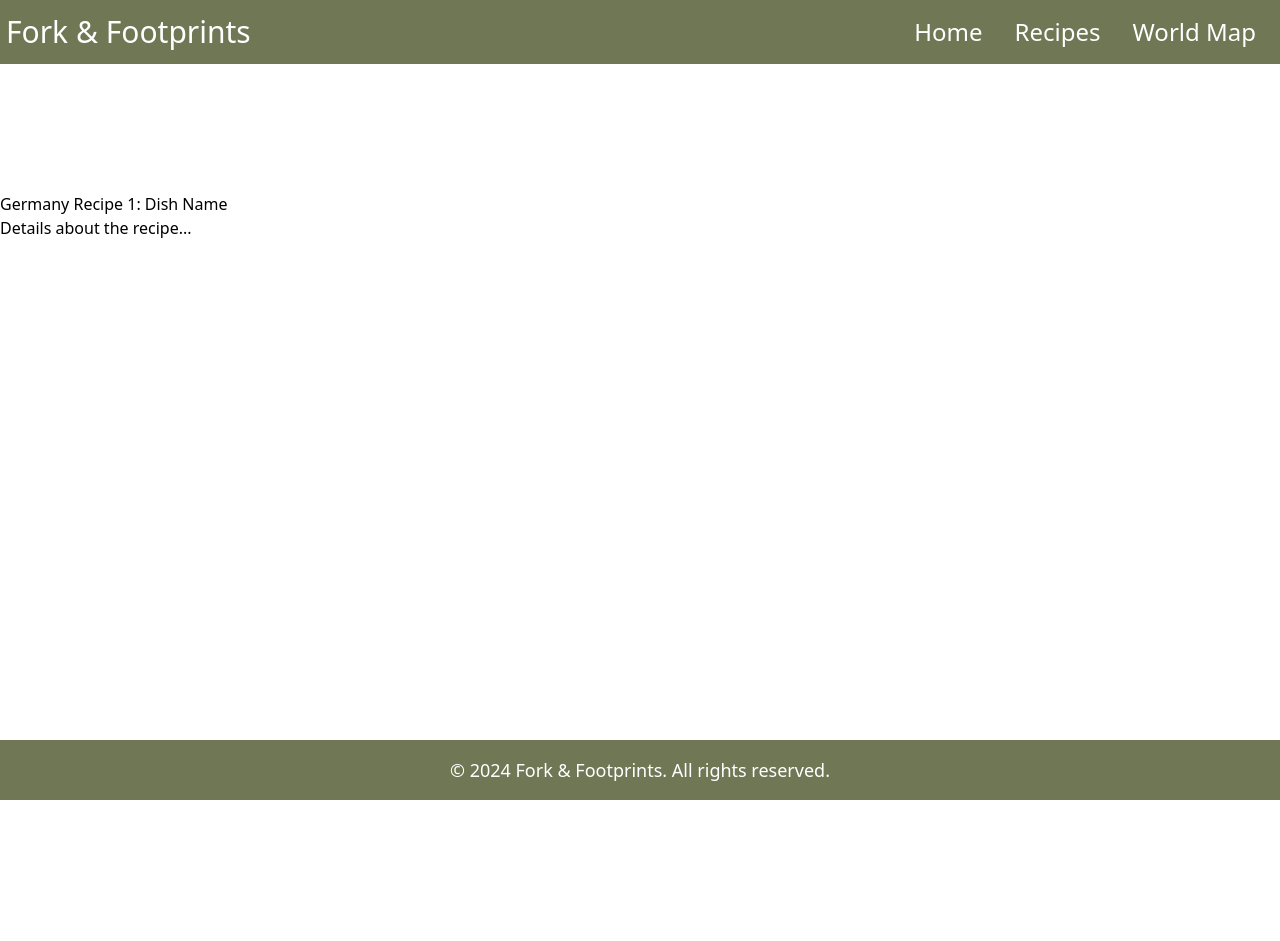
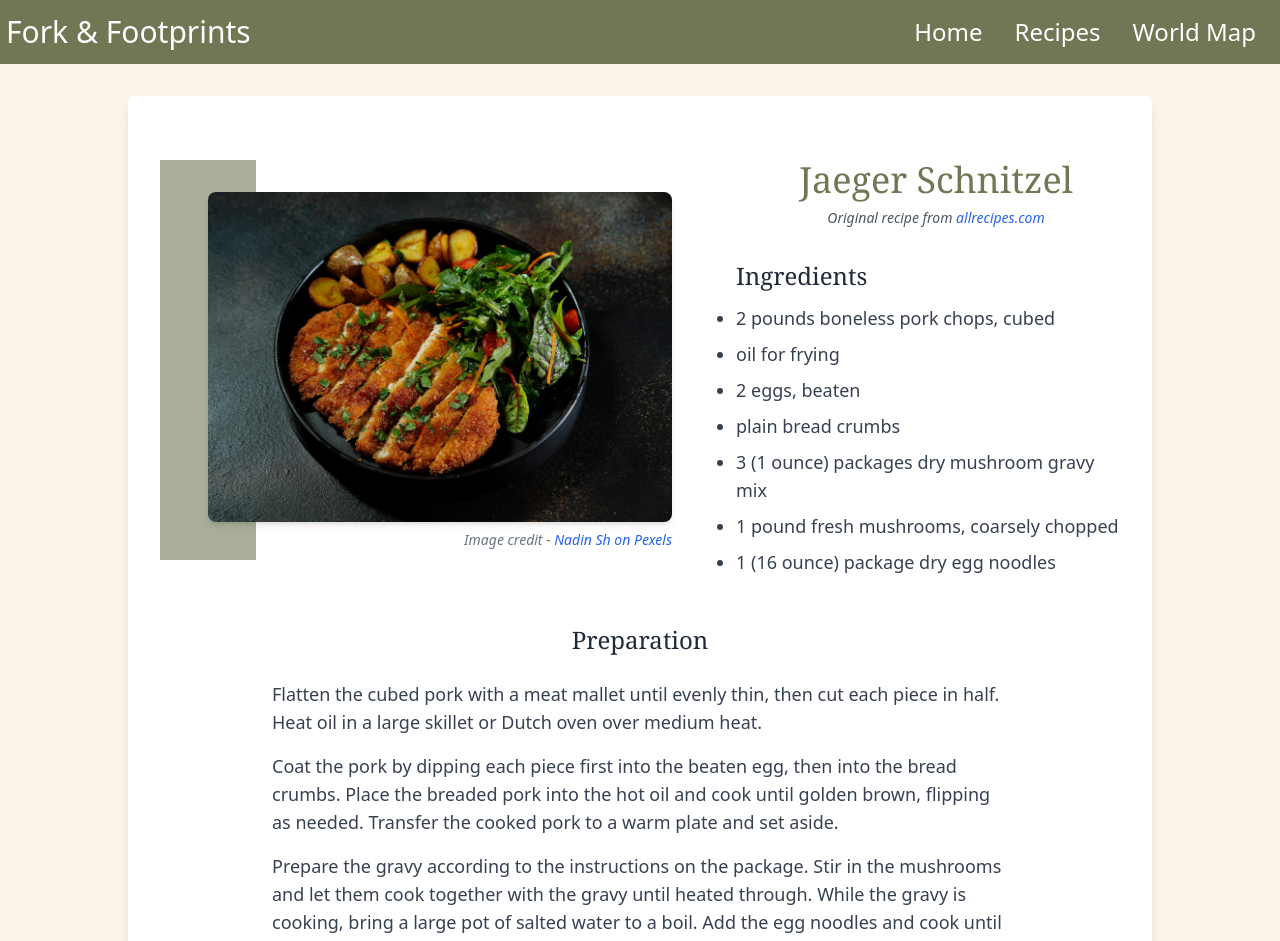
Before and after one commit to Tthompson8416/fork-and-footprints, a React (Vite) app: page /fork-and-footprints/fork-and-footprints/recipes/germany/recipe1 in a window 1280 px wide. Shown: the top 941 px of the page. Before the commit the page ends 800 px from the top, so only its background shows below. Built offline with nearby package versions, Linux system fonts and the light colour scheme.

Commit message:
Recipe16 added

```diff
--- a/src/pages/Recipe16.jsx
+++ b/src/pages/Recipe16.jsx
@@ -1,10 +1,98 @@
-import React from 'react';
+import schnitzel from "../assets/images/germany-images/schnitzel.jpeg";
 
 const Recipe16 = () => {
   return (
-    <div>
-      <h1 className='mt-48'>Germany Recipe 1: Dish Name</h1>
-      <p>Details about the recipe...</p>
+    <div className="flex justify-center bg-custom-cream px-8 py-12 md:py-16">
+      <div className="relative w-full max-w-[95%] sm:max-w-4xl lg:max-w-5xl bg-white rounded-lg shadow-lg p-8 md:py-16 top-8">
+        {/* Two-column grid for image and ingredients */}
+        <div className="grid grid-cols-1 sm:grid-cols-2 gap-8 mb-12">
+          {/* Left column - Image section */}
+          <div className="relative flex justify-center sm:block">
+            <div className="absolute left-0 hidden w-24 h-[400px] bg-custom-accent/60 sm:block z-0" />
+            <div className="relative w-[80%] sm:w-full sm:ml-12">
+              <img
+                src={schnitzel}
+                alt="Jaeger Schnitzel"
+                className="w-full h-[200px] sm:h-[330px] object-cover rounded-lg shadow-md mt-8 z-10"
+              />
+              <p className="relative mt-2 text-xs text-center text-gray-500 sm:text-sm 2xl:text-lg sm:text-right italic">
+                Image credit -{" "}
+                <a
+                  href="https://www.pexels.com/photo/schnitzel-with-baked-potatoes-and-arugula-salad-19396433/"
+                  target="_blank"
+                  rel="noopener noreferrer"
+                  className="text-blue-600 hover:text-blue-800"
+                >
+                  Nadin Sh on Pexels
+                </a>
+              </p>
+            </div>
+          </div>
+
+          {/* Right column - Title and Ingredients */}
+          <div className="relative z-10 space-y-8">
+            <div className="text-center sm:text-left">
+              <h1 className="mb-2 text-2xl text-center font-serif text-custom-accent sm:text-2xl lg:text-4xl 2xl:text-5xl sm:ml-12 lg:ml-24 2xl:ml-20">
+                Jaeger Schnitzel
+              </h1>
+              <p className="text-sm text-center italic text-gray-600 sm:text-md sm:ml-12 lg:ml-24 2xl:text-lg">
+                Original recipe from{" "}
+                <a
+                  href="https://www.allrecipes.com/recipe/85935/jaeger-schnitzel/"
+                  target="_blank"
+                  rel="noopener noreferrer"
+                  className="text-blue-600 hover:text-blue-800"
+                >
+                  allrecipes.com
+                </a>
+              </p>
+            </div>
+
+            <div>
+              <h2 className="pl-20 mb-3 text-xl font-serif text-gray-800 sm:text-2xl 2xl:text-4xl 2xl:mb-4">
+                Ingredients
+              </h2>
+              <ul className="pl-20 list-disc space-y-2 text-sm text-gray-700 sm:text-base lg:text-lg 2xl:text-2xl z-10">
+                <li>2 pounds boneless pork chops, cubed</li>
+                <li>oil for frying</li>
+                <li>2 eggs, beaten</li>
+                <li>plain bread crumbs</li>
+                <li>3 (1 ounce) packages dry mushroom gravy mix</li>
+                <li>1 pound fresh mushrooms, coarsely chopped</li>
+                <li>1 (16 ounce) package dry egg noodles</li>
+              </ul>
+            </div>
+          </div>
+        </div>
+
+        <div className="max-w-3xl px-4 mx-auto">
+          <h2 className="mb-6 text-xl font-serif text-center text-gray-800 sm:text-2xl 2xl:text-4xl">
+            Preparation
+          </h2>
+          <div className="space-y-4 text-sm text-gray-700 sm:text-base lg:text-lg 2xl:text-2xl">
+            <p>
+              Flatten the cubed pork with a meat mallet until evenly thin, then
+              cut each piece in half. Heat oil in a large skillet or Dutch oven
+              over medium heat.
+            </p>
+            <p>
+              Coat the pork by dipping each piece first into the beaten egg,
+              then into the bread crumbs. Place the breaded pork into the hot
+              oil and cook until golden brown, flipping as needed. Transfer the
+              cooked pork to a warm plate and set aside.
+            </p>
+            <p>
+              Prepare the gravy according to the instructions on the package.
+              Stir in the mushrooms and let them cook together with the gravy
+              until heated through. While the gravy is cooking, bring a large
+              pot of salted water to a boil. Add the egg noodles and cook until
+              tender but firm to the bite, about 8-10 minutes. Drain the noodles
+              well. To serve, place the pork over the cooked noodles and
+              generously ladle the mushroom gravy on top.
+            </p>
+          </div>
+        </div>
+      </div>
     </div>
   );
 };
```
